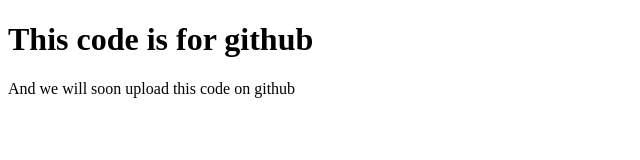
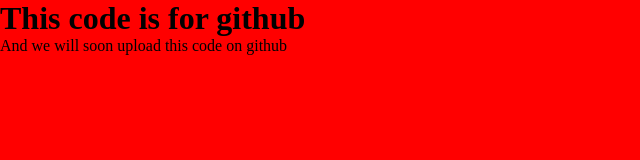
Before and after one commit to jeanscode/mysamplecode, a plain HTML site: page index.html in a window 1280 px wide. Shown: the whole page, without its empty margins (0-640 px from the left). Drawn offline with Linux system fonts and the light colour scheme.

Commit message:
another change

```diff
--- /dev/null
+++ b/dir2/practice.css
@@ -0,0 +1,5 @@
+*{
+
+  margin: 0;
+  padding: ;
+}
--- a/index.css
+++ b/index.css
@@ -0,0 +1,12 @@
+*{
+	margin: 0;
+	padding: 0;
+	box-sizing: border-box;
+}
+
+body {
+	background-color: red;
+	width: 100%;
+	height: 100vh;
+
+}
--- a/index.html
+++ b/index.html
@@ -4,10 +4,11 @@
 	<meta charset="utf-8">
 	<meta name="viewport" content="width=device-width, initial-scale=1">
 	<title>this is for git</title>
+	<link rel="stylesheet" type="text/css" href="index.css">
 </head>
 <body>
 	<header>
-		<div><h1>
+		<div class="header"><h1>
 			This code is for github
 		</h1>
 		<p>And we will soon upload this code on github</p></div>
```
Also changed, not shown: dir1/practice.html (added, +13 -0 lines), 2 other files.
